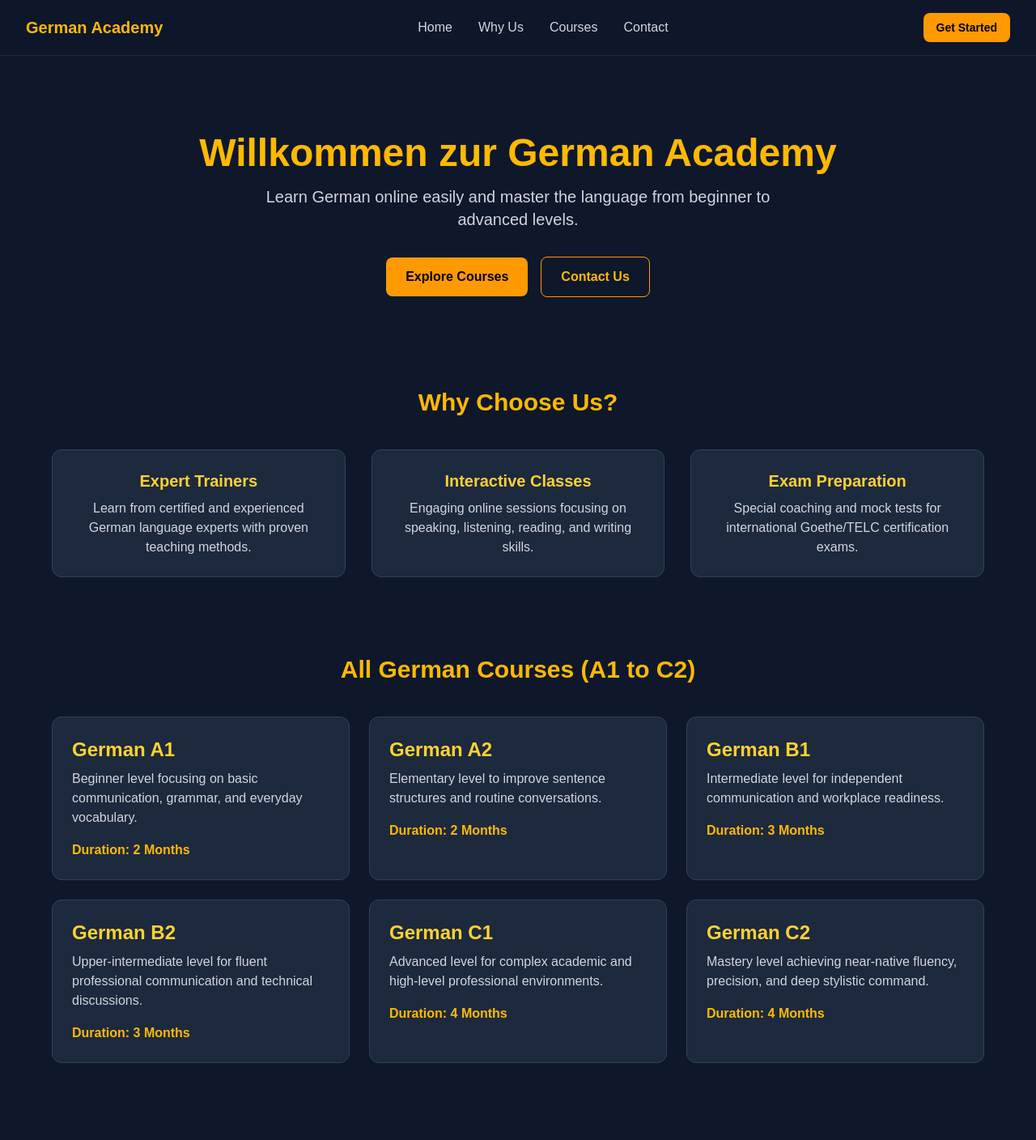
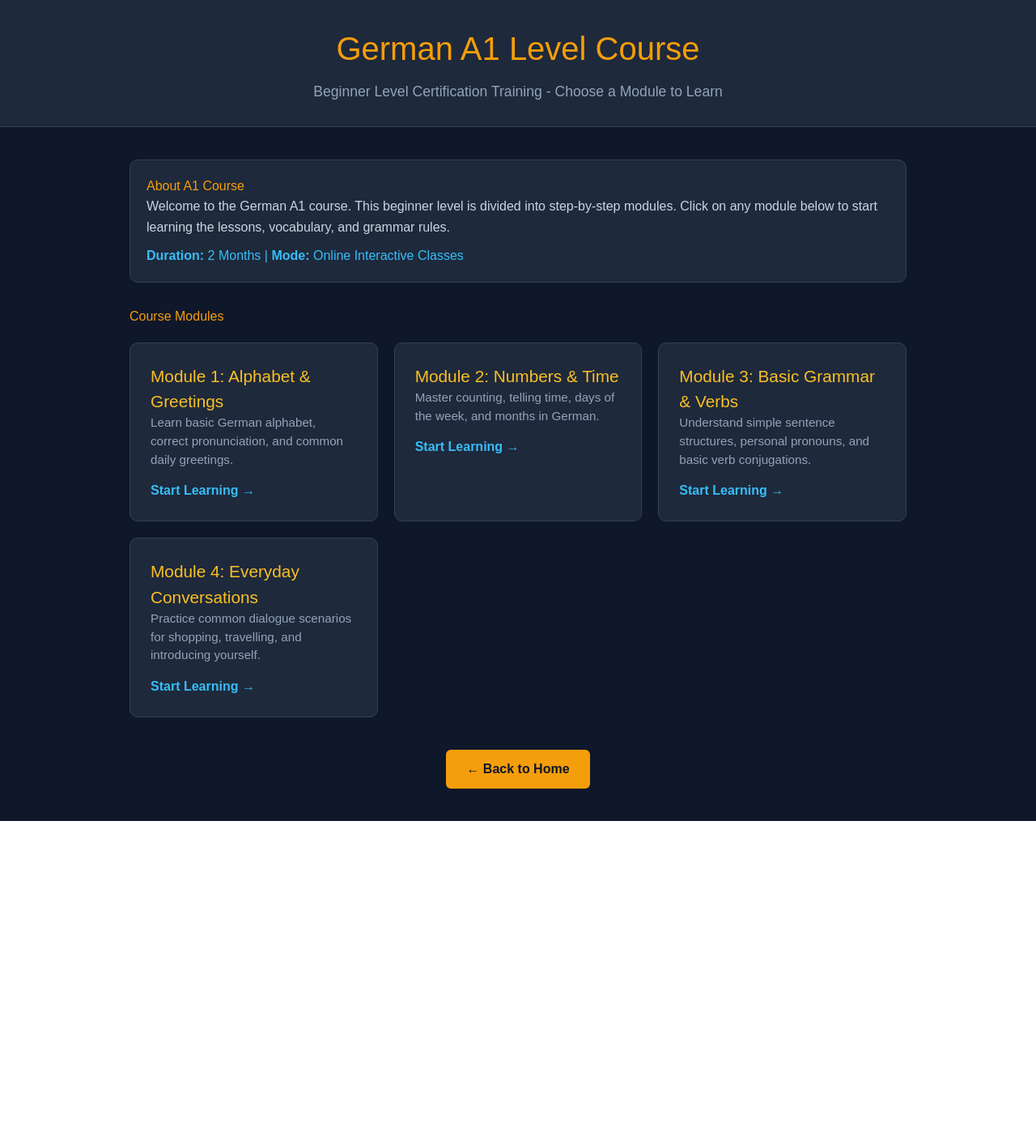
Before and after one commit to avavahab/german-academy, a Next.js app: page / in a window 1280 px wide. Shown: the top 1408 px of the page at 81% size. After the commit the page ends 1014 px from the top, so only its background shows below. Built offline with nearby package versions, Linux system fonts and the light colour scheme.

Commit message:
Updated main home page content and added A1 course modules

```diff
--- /dev/null
+++ b/src/app/courses/a1/module1/page.js
@@ -0,0 +1,33 @@
+import Link from 'next/link';
+
+export default function Module1() {
+  return (
+    <div style={{ fontFamily: "Arial, sans-serif", margin: 0, padding: 0, backgroundColor: "#0f172a", color: "#f8fafc", minHeight: "100vh" }}>
+      <header style={{ backgroundColor: "#1e293b", color: "white", padding: "30px 20px", textAlign: "center", borderBottom: "1px solid #334155" }}>
+        <h1 style={{ color: "#f59e0b", margin: 0, fontSize: "2.2rem" }}>A1 - Module 1: Alphabet & Greetings</h1>
+        <p style={{ margin: "10px 0 0 0", color: "#94a3b8" }}>German Academy - Beginner Level Training</p>
+      </header>
+
+      <div style={{ maxWidth: "800px", margin: "40px auto", padding: "20px", backgroundColor: "#1e293b", borderRadius: "10px", border: "1px solid #334155" }}>
+        <h2 style={{ color: "#fbbf24", marginTop: 0 }}>Lesson Content</h2>
+        <p style={{ color: "#cbd5e1", lineHeight: "1.6" }}>
+          In this module, you will learn the fundamentals of the German alphabet (Das Alphabet), correct pronunciation rules, and how to greet people formally and informally.
+        </p>
+
+        <h3 style={{ color: "#38bdf8", marginTop: "20px" }}>Topics Covered:</h3>
+        <ul style={{ color: "#cbd5e1", lineHeight: "1.8" }}>
+          <li>German Alphabet (A to Z) and Umlauts (ä, ö, ü, ß)</li>
+          <li>Basic Greetings: Guten Morgen, Hallo, Tschüss</li>
+          <li>Formal vs Informal: "Sie" and "du"</li>
+          <li>Simple introductory phrases</li>
+        </ul>
+
+        <div style={{ marginTop: "30px" }}>
+          <Link href="/courses/a1" style={{ display: "inline-block", padding: "10px 20px", backgroundColor: "#f59e0b", color: "#0f172a", textDecoration: "none", borderRadius: "6px", fontWeight: "bold" }}>
+            ← Back to A1 Modules
+          </Link>
+        </div>
+      </div>
+    </div>
+  );
+}
--- /dev/null
+++ b/src/app/courses/a1/page.js
@@ -0,0 +1,31 @@
+export default function A1Course() {
+  return (
+    <div style={{ fontFamily: "Arial, sans-serif", margin: 0, padding: 0, backgroundColor: "#faf8f5", color: "#333", minHeight: "100vh" }}>
+      <header style={{ backgroundColor: "#1e293b", color: "white", padding: "20px", textAlign: "center" }}>
+        <h1 style={{ color: "#f59e0b", margin: 0 }}>German A1 Level Course</h1>
+        <p style={{ margin: "10px 0 0 0" }}>Beginner Level Certification Training</p>
+      </header>
+
+      <div style={{ maxWidth: "800px", margin: "30px auto", padding: "20px", backgroundColor: "white", borderRadius: "8px", boxShadow: "0 2px 5px rgba(0,0,0,0.1)" }}>
+        <h2>About A1 Course</h2>
+        <p>Welcome to the German A1 course. This is the beginner level where you will learn basic grammar, everyday expressions, and simple sentences to introduce yourself and others.</p>
+
+        <h3>What you will learn:</h3>
+        <ul style={{ lineHeight: "1.8" }}>
+          <li>Basic German Alphabet and Pronunciation</li>
+          <li>Self-introduction and greetings</li>
+          <li>Numbers, time, and days of the week</li>
+          <li>Basic sentence structures and simple verbs</li>
+        </ul>
+
+        <h3>Course Duration & Fees:</h3>
+        <p><strong>Duration:</strong> 2 Months</p>
+        <p><strong>Mode:</strong> Online Interactive Classes</p>
+
+        <a href="/" style={{ display: "inline-block", marginTop: "20px", padding: "10px 20px", backgroundColor: "#f59e0b", color: "white", textDecoration: "none", borderRadius: "5px" }}>
+          ← Back to Home
+        </a>
+      </div>
+    </div>
+  );
+}
--- a/src/app/page.tsx
+++ b/src/app/page.tsx
@@ -1,184 +1,69 @@
-'use client';
+import Link from 'next/link';
 
-import { useState } from 'react';
+export default function A1Course() {
+  return (
+    <div style={{ fontFamily: "Arial, sans-serif", margin: 0, padding: 0, backgroundColor: "#0f172a", color: "#f8fafc", minHeight: "100vh" }}>
+      <header style={{ backgroundColor: "#1e293b", color: "white", padding: "30px 20px", textAlign: "center", borderBottom: "1px solid #334155" }}>
+        <h1 style={{ color: "#f59e0b", margin: 0, fontSize: "2.5rem" }}>German A1 Level Course</h1>
+        <p style={{ margin: "10px 0 0 0", color: "#94a3b8", fontSize: "1.1rem" }}>Beginner Level Certification Training - Choose a Module to Learn</p>
+      </header>
 
-export default function Home() {
-  const [isOpen, setIsOpen] = useState(false);
+      <div style={{ maxWidth: "1000px", margin: "40px auto", padding: "0 20px" }}>
 
-  return (
-    <main className="min-h-screen bg-slate-900 text-white flex flex-col justify-between">
-      <div>
-        {/* Navigation Bar */}
-        <nav className="flex justify-between items-center px-6 md:px-8 py-4 bg-slate-900/90 backdrop-blur-md border-b border-slate-800 sticky top-0 z-50">
-          <div className="text-xl font-bold text-amber-400">
-            German Academy
-          </div>
+        <div style={{ marginBottom: "30px", backgroundColor: "#1e293b", padding: "20px", borderRadius: "10px", border: "1px solid #334155" }}>
+          <h2 style={{ color: "#f59e0b", marginTop: 0 }}>About A1 Course</h2>
+          <p style={{ color: "#cbd5e1", lineHeight: "1.6" }}>
+            Welcome to the German A1 course. This beginner level is divided into step-by-step modules. Click on any module below to start learning the lessons, vocabulary, and grammar rules.
+          </p>
+          <p style={{ margin: "10px 0 0 0", color: "#38bdf8" }}><strong>Duration:</strong> 2 Months | <strong>Mode:</strong> Online Interactive Classes</p>
+        </div>
 
-          {/* Desktop Menu */}
-          <div className="hidden md:flex space-x-8 text-gray-300 font-medium">
-            <a href="#" className="hover:text-amber-400 transition">Home</a>
-            <a href="#" className="hover:text-amber-400 transition">Why Us</a>
-            <a href="#" className="hover:text-amber-400 transition">Courses</a>
-            <a href="#" className="hover:text-amber-400 transition">Contact</a>
-          </div>
+        <h2 style={{ color: "#f59e0b", marginBottom: "20px" }}>Course Modules</h2>
 
-          <div className="hidden md:block">
-            <button className="bg-amber-500 hover:bg-amber-600 text-black font-bold py-2 px-4 rounded-lg transition text-sm">
-              Get Started
-            </button>
-          </div>
+        {/* Modules Grid */}
+        <div style={{ display: "grid", gridTemplateColumns: "repeat(auto-fit, minmax(280px, 1fr))", gap: "20px" }}>
 
-          {/* Mobile Menu Button (Hamburger) */}
-          <div className="md:hidden">
-            <button
-              onClick={() => setIsOpen(!isOpen)}
-              className="text-gray-300 hover:text-amber-400 focus:outline-none"
-            >
-              <svg className="w-6 h-6" fill="none" stroke="currentColor" viewBox="0 0 24 24">
-                {isOpen ? (
-                  <path strokeLinecap="round" strokeLinejoin="round" strokeWidth="2" d="M6 18L18 6M6 6l12 12" />
-                ) : (
-                  <path strokeLinecap="round" strokeLinejoin="round" strokeWidth="2" d="M4 6h16M4 12h16M4 18h16" />
-                )}
-              </svg>
-            </button>
-          </div>
-        </nav>
+          <Link href="/courses/a1/module1" style={{ textDecoration: "none" }}>
+            <div style={{ backgroundColor: "#1e293b", padding: "25px", borderRadius: "10px", border: "1px solid #334155", transition: "0.3s", cursor: "pointer", height: "100%" }}>
+              <h3 style={{ color: "#fbbf24", marginTop: 0, fontSize: "1.3rem" }}>Module 1: Alphabet & Greetings</h3>
+              <p style={{ color: "#94a3b8", fontSize: "0.95rem", lineHeight: "1.5" }}>Learn basic German alphabet, correct pronunciation, and common daily greetings.</p>
+              <span style={{ display: "inline-block", marginTop: "15px", color: "#38bdf8", fontWeight: "bold" }}>Start Learning →</span>
+            </div>
+          </Link>
 
-        {/* Mobile Dropdown Menu */}
-        {isOpen && (
-          <div className="md:hidden bg-slate-800 border-b border-slate-700 px-6 py-4 space-y-4 sticky top-[73px] z-40">
-            <a href="#" className="block text-gray-300 hover:text-amber-400 transition">Home</a>
-            <a href="#" className="block text-gray-300 hover:text-amber-400 transition">Why Us</a>
-            <a href="#" className="block text-gray-300 hover:text-amber-400 transition">Courses</a>
-            <a href="#" className="block text-gray-300 hover:text-amber-400 transition">Contact</a>
-            <button className="w-full bg-amber-500 hover:bg-amber-600 text-black font-bold py-2 px-4 rounded-lg transition text-sm">
-              Get Started
-            </button>
-          </div>
-        )}
+          <Link href="/courses/a1/module2" style={{ textDecoration: "none" }}>
+            <div style={{ backgroundColor: "#1e293b", padding: "25px", borderRadius: "10px", border: "1px solid #334155", transition: "0.3s", cursor: "pointer", height: "100%" }}>
+              <h3 style={{ color: "#fbbf24", marginTop: 0, fontSize: "1.3rem" }}>Module 2: Numbers & Time</h3>
+              <p style={{ color: "#94a3b8", fontSize: "0.95rem", lineHeight: "1.5" }}>Master counting, telling time, days of the week, and months in German.</p>
+              <span style={{ display: "inline-block", marginTop: "15px", color: "#38bdf8", fontWeight: "bold" }}>Start Learning →</span>
+            </div>
+          </Link>
 
-        <div className="p-4 md:p-8">
-          {/* Header / Hero Section */}
-          <div className="text-center py-16">
-            <h1 className="text-4xl md:text-5xl font-bold mb-4 text-amber-400">
-              Willkommen zur German Academy
-            </h1>
-            <p className="text-lg md:text-xl mb-8 text-gray-300 max-w-2xl mx-auto">
-              Learn German online easily and master the language from beginner to advanced levels.
-            </p>
-            <div className="space-x-4">
-              <button className="bg-amber-500 hover:bg-amber-600 text-black font-bold py-3 px-6 rounded-lg transition">
-                Explore Courses
-              </button>
-              <button className="border border-amber-500 hover:bg-amber-500 hover:text-black text-amber-400 font-bold py-3 px-6 rounded-lg transition mt-3 md:mt-0">
-                Contact Us
-              </button>
+          <Link href="/courses/a1/module3" style={{ textDecoration: "none" }}>
+            <div style={{ backgroundColor: "#1e293b", padding: "25px", borderRadius: "10px", border: "1px solid #334155", transition: "0.3s", cursor: "pointer", height: "100%" }}>
+              <h3 style={{ color: "#fbbf24", marginTop: 0, fontSize: "1.3rem" }}>Module 3: Basic Grammar & Verbs</h3>
+              <p style={{ color: "#94a3b8", fontSize: "0.95rem", lineHeight: "1.5" }}>Understand simple sentence structures, personal pronouns, and basic verb conjugations.</p>
+              <span style={{ display: "inline-block", marginTop: "15px", color: "#38bdf8", fontWeight: "bold" }}>Start Learning →</span>
             </div>
-          </div>
+          </Link>
 
-          {/* Why Choose Us Section */}
-          <div className="max-w-6xl mx-auto py-12">
-            <h2 className="text-3xl font-bold text-center mb-10 text-amber-400">
-              Why Choose Us?
-            </h2>
-            <div className="grid md:grid-cols-3 gap-8">
-              <div className="bg-slate-800 p-6 rounded-xl border border-slate-700 text-center">
-                <h3 className="text-xl font-bold mb-2 text-amber-300">Expert Trainers</h3>
-                <p className="text-gray-300">Learn from certified and experienced German language experts with proven teaching methods.</p>
-              </div>
-              <div className="bg-slate-800 p-6 rounded-xl border border-slate-700 text-center">
-                <h3 className="text-xl font-bold mb-2 text-amber-300">Interactive Classes</h3>
-                <p className="text-gray-300">Engaging online sessions focusing on speaking, listening, reading, and writing skills.</p>
-              </div>
-              <div className="bg-slate-800 p-6 rounded-xl border border-slate-700 text-center">
-                <h3 className="text-xl font-bold mb-2 text-amber-300">Exam Preparation</h3>
-                <p className="text-gray-300">Special coaching and mock tests for international Goethe/TELC certification exams.</p>
-              </div>
+          <Link href="/courses/a1/module4" style={{ textDecoration: "none" }}>
+            <div style={{ backgroundColor: "#1e293b", padding: "25px", borderRadius: "10px", border: "1px solid #334155", transition: "0.3s", cursor: "pointer", height: "100%" }}>
+              <h3 style={{ color: "#fbbf24", marginTop: 0, fontSize: "1.3rem" }}>Module 4: Everyday Conversations</h3>
+              <p style={{ color: "#94a3b8", fontSize: "0.95rem", lineHeight: "1.5" }}>Practice common dialogue scenarios for shopping, travelling, and introducing yourself.</p>
+              <span style={{ display: "inline-block", marginTop: "15px", color: "#38bdf8", fontWeight: "bold" }}>Start Learning →</span>
             </div>
-          </div>
+          </Link>
 
-          {/* Courses Section */}
-          <div className="max-w-6xl mx-auto py-12">
-            <h2 className="text-3xl font-bold text-center mb-10 text-amber-400">
-              All German Courses (A1 to C2)
-            </h2>
-            <div className="grid md:grid-cols-2 lg:grid-cols-3 gap-6">
-              <div className="bg-slate-800 p-6 rounded-xl border border-slate-700">
-                <h3 className="text-2xl font-bold mb-2 text-amber-300">German A1</h3>
-                <p className="text-gray-300 mb-4">Beginner level focusing on basic communication, grammar, and everyday vocabulary.</p>
-                <span className="text-amber-400 font-semibold">Duration: 2 Months</span>
-              </div>
-              <div className="bg-slate-800 p-6 rounded-xl border border-slate-700">
-                <h3 className="text-2xl font-bold mb-2 text-amber-300">German A2</h3>
-                <p className="text-gray-300 mb-4">Elementary level to improve sentence structures and routine conversations.</p>
-                <span className="text-amber-400 font-semibold">Duration: 2 Months</span>
-              </div>
-              <div className="bg-slate-800 p-6 rounded-xl border border-slate-700">
-                <h3 className="text-2xl font-bold mb-2 text-amber-300">German B1</h3>
-                <p className="text-gray-300 mb-4">Intermediate level for independent communication and workplace readiness.</p>
-                <span className="text-amber-400 font-semibold">Duration: 3 Months</span>
-              </div>
-              <div className="bg-slate-800 p-6 rounded-xl border border-slate-700">
-                <h3 className="text-2xl font-bold mb-2 text-amber-300">German B2</h3>
-                <p className="text-gray-300 mb-4">Upper-intermediate level for fluent professional communication and technical discussions.</p>
-                <span className="text-amber-400 font-semibold">Duration: 3 Months</span>
-              </div>
-              <div className="bg-slate-800 p-6 rounded-xl border border-slate-700">
-                <h3 className="text-2xl font-bold mb-2 text-amber-300">German C1</h3>
-                <p className="text-gray-300 mb-4">Advanced level for complex academic and high-level professional environments.</p>
-                <span className="text-amber-400 font-semibold">Duration: 4 Months</span>
-              </div>
-              <div className="bg-slate-800 p-6 rounded-xl border border-slate-700">
-                <h3 className="text-2xl font-bold mb-2 text-amber-300">German C2</h3>
-                <p className="text-gray-300 mb-4">Mastery level achieving near-native fluency, precision, and deep stylistic command.</p>
-                <span className="text-amber-400 font-semibold">Duration: 4 Months</span>
-              </div>
-            </div>
-          </div>
+        </div>
 
-          {/* Contact / Inquiry Section */}
-          <div className="max-w-4xl mx-auto py-12">
-            <div className="bg-slate-800 p-6 md:p-8 rounded-2xl border border-slate-700 text-center">
-              <h2 className="text-3xl font-bold mb-4 text-amber-400">Get in Touch With Us</h2>
-              <p className="text-gray-300 mb-6">Have questions about our German courses or want to enroll? Send us a message!</p>
-              <div className="flex flex-col md:flex-row justify-center gap-6 text-left">
-                <div className="bg-slate-900 p-6 rounded-xl flex-1 border border-slate-700">
-                  <h3 className="text-xl font-bold mb-2 text-amber-300">Contact Info</h3>
-                  <p className="text-gray-300 mb-2">📍 Location: Online & Kerala, India</p>
-                  <p className="text-gray-300 mb-2">📧 Email: info@germanacademy.com</p>
-                  <p className="text-gray-300">📞 Phone: +91 98765 43210</p>
-                </div>
-                <div className="bg-slate-900 p-6 rounded-xl flex-1 border border-slate-700 flex flex-col justify-center items-center text-center">
-                  <h3 className="text-xl font-bold mb-2 text-amber-300">Ready to Start Learning?</h3>
-                  <p className="text-gray-300 mb-4">Book your first consultation session today.</p>
-                  <button className="bg-amber-500 hover:bg-amber-600 text-black font-bold py-2 px-6 rounded-lg transition">
-                    Enroll Now
-                  </button>
-                </div>
-              </div>
-            </div>
-          </div>
+        <div style={{ marginTop: "40px", textAlign: "center" }}>
+          <Link href="/" style={{ display: "inline-block", padding: "12px 25px", backgroundColor: "#f59e0b", color: "#0f172a", textDecoration: "none", borderRadius: "6px", fontWeight: "bold" }}>
+            ← Back to Home
+          </Link>
         </div>
+
       </div>
-
-      {/* Footer Section */}
-      <footer className="bg-slate-950 border-t border-slate-800 text-gray-400 py-8 px-6 md:px-8 text-center">
-        <div className="max-w-6xl mx-auto flex flex-col md:flex-row justify-between items-center gap-4">
-          <div>
-            <h3 className="text-lg font-bold text-amber-400 mb-1">German Academy</h3>
-            <p className="text-sm text-gray-400">Master the German language with expert guidance.</p>
-          </div>
-          <div className="flex space-x-6 text-sm">
-            <a href="#" className="hover:text-amber-400 transition">Privacy Policy</a>
-            <a href="#" className="hover:text-amber-400 transition">Terms of Service</a>
-            <a href="#" className="hover:text-amber-400 transition">Support</a>
-          </div>
-          <div className="text-sm text-gray-500">
-            &copy; 2026 German Academy. All rights reserved.
-          </div>
-        </div>
-      </footer>
-    </main>
+    </div>
   );
 }
```
